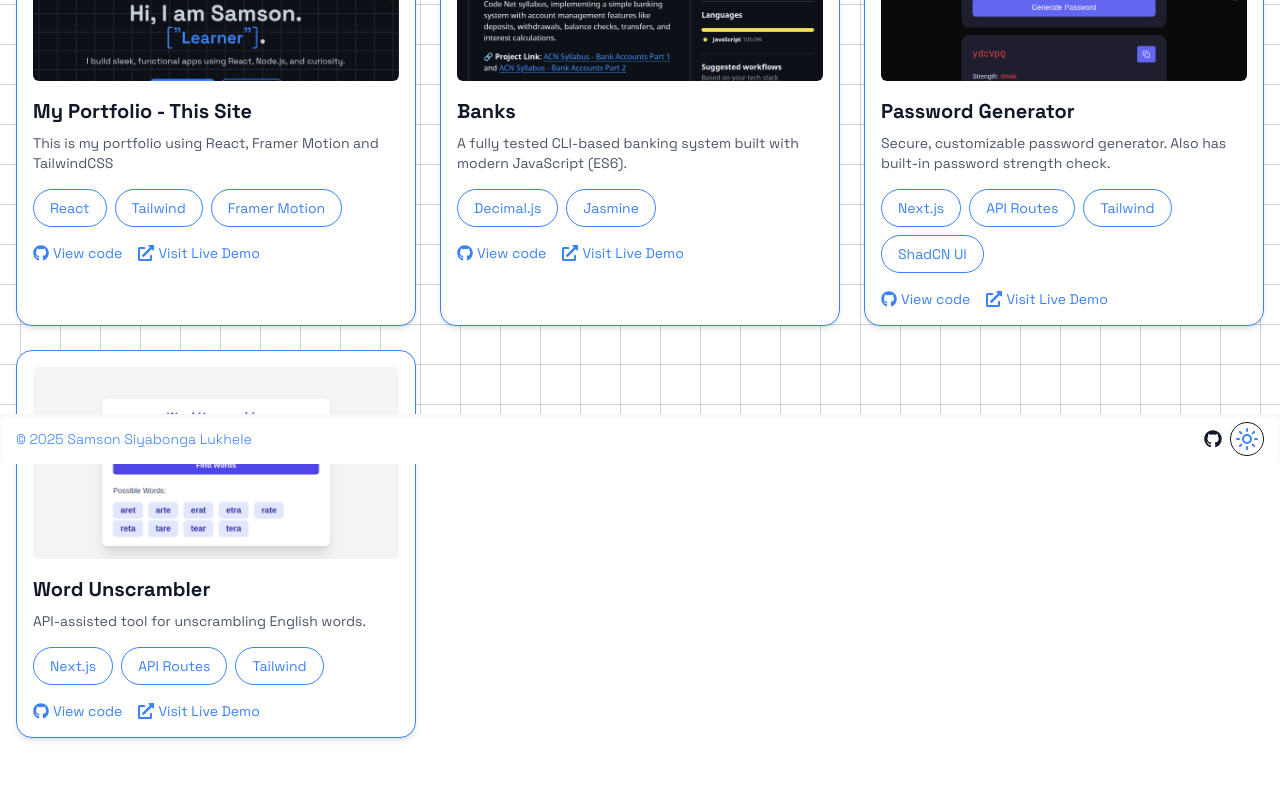
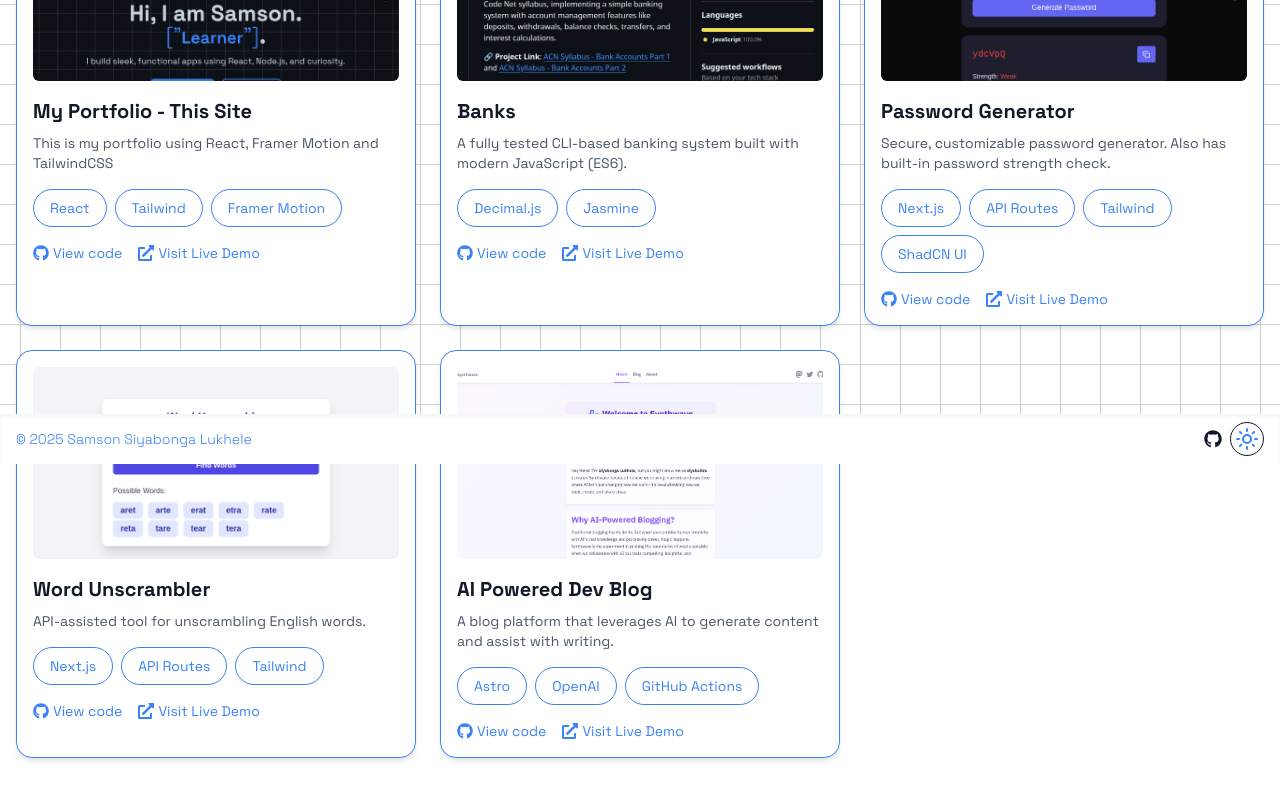
Before and after one commit to siyabuilds/react-portfolio, a React (Vite) app: page /projects in a window 1280 px wide. Shown: the part 336-1136 px from the top of the page. Built offline with nearby package versions, Linux system fonts and the light colour scheme.

Commit message:
Add AI Powered Dev Blog project details to the portfolio

```diff
--- a/src/data/projects.js
+++ b/src/data/projects.js
@@ -34,4 +34,13 @@ export const projects = [
     liveDemo: "https://word-unscrambler.markuptitan.site",
     image: "/images/word-unscrambler.png",
   },
+  {
+    title: "AI Powered Dev Blog",
+    description:
+      "A blog platform that leverages AI to generate content and assist with writing.",
+    tech: ["Astro", "OpenAI", "GitHub Actions"],
+    github: "https://github.com/siyabuilds/ai_powered_devblog",
+    liveDemo: "https://blog.samson.codes",
+    image: "/images/blog.png",
+  },
 ];
```
Also changed, not shown: public/images/blog.png (added).
